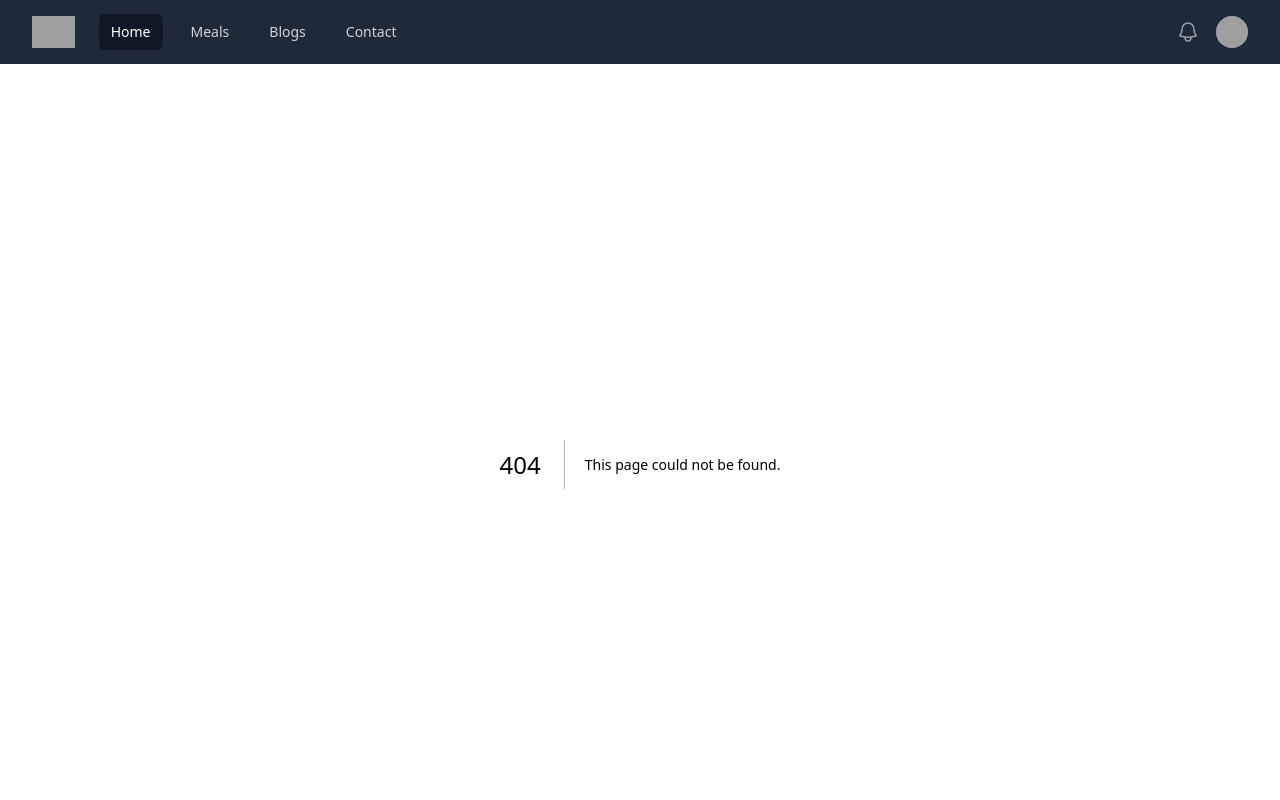
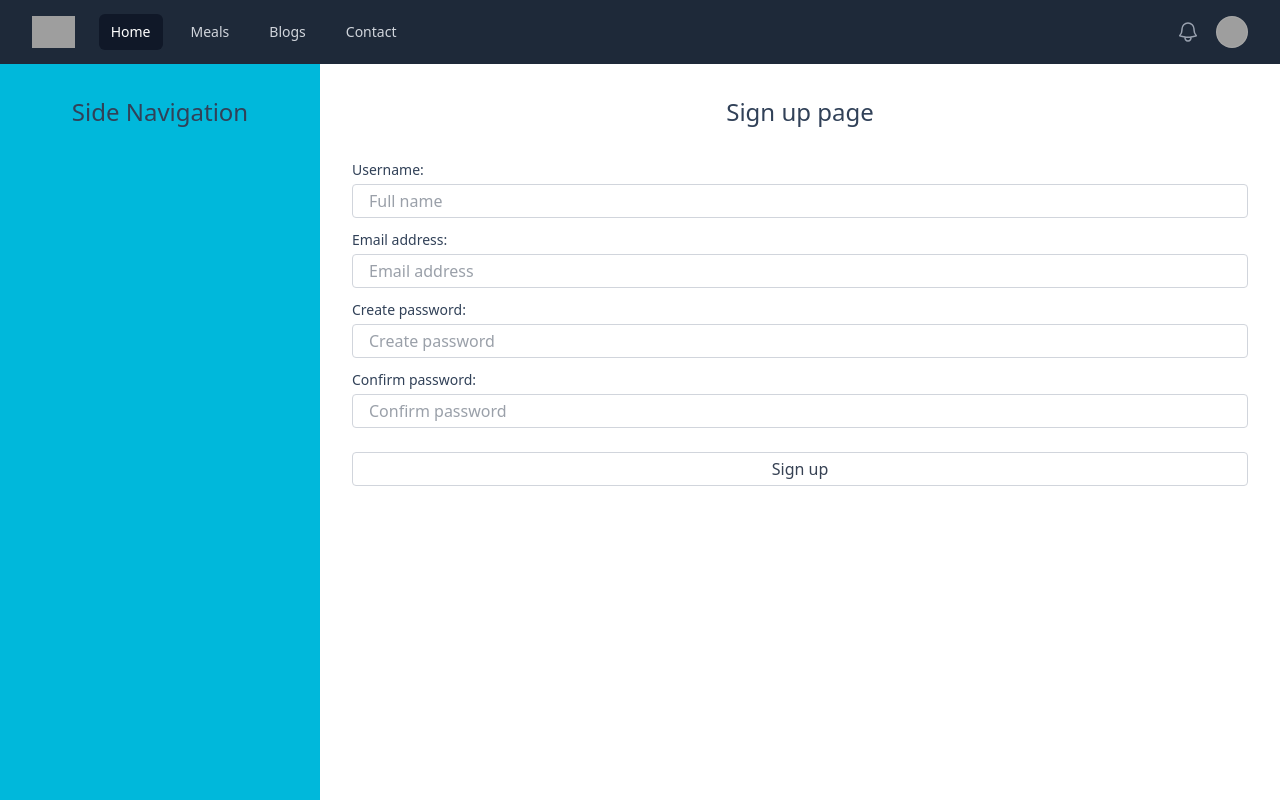
Before and after one commit to WalidurTanjim/mealdb-next-practice-my-app, a Next.js app: page /signup in a window 1280 px wide. Before the commit this address had no page. Shown: the top 800 px of the page. Built offline with nearby package versions, Linux system fonts and the light colour scheme; grey boxes are pictures that could not be loaded.

Commit message:
Signin & Signup page created

```diff
--- /dev/null
+++ b/src/app/(authentication)/layout.jsx
@@ -0,0 +1,15 @@
+const AuthPagesLayout = ({children}) => {
+    return (
+        <div className={`grid grid-cols-12`}>
+            <div className={`side_nav col-span-3 h-screen bg-cyan-500 pt-8`}>
+                <h1 className={`text-center text-2xl text-slate-700 font-medium`}>Side Navigation</h1>
+            </div>
+
+            <div className={`col-span-9`}>
+                {children}
+            </div>
+        </div>
+    );
+};
+
+export default AuthPagesLayout;
--- /dev/null
+++ b/src/app/(authentication)/signin/components/SignInForm.jsx
@@ -0,0 +1,31 @@
+"use client";
+
+const SignInForm = () => {
+    const handleSubmit = async(e) => {
+        e.preventDefault();
+
+        const form = e.target;
+        const email = form.email.value;
+        const password = form.password.value;
+        const payload = { email, password };
+        console.log(payload);
+    }
+
+    return (
+        <form onSubmit={handleSubmit}>
+            <div className="email mb-3">
+                <h1 className="text-sm font-medium text-slate-700 mb-1">Email address:</h1>
+                <input type="email" name="email" id="email" autoComplete="off" required placeholder="Email address" className="w-full border border-gray-300 focus:ring-3 ring-gray-100 outline-none rounded px-4 py-1 text-gray-700" />
+            </div>
+
+            <div className="password mb-3">
+                <h1 className="text-sm font-medium text-slate-700 mb-1">Create password:</h1>
+                <input type="text" name="password" id="password" autoComplete="off" required placeholder="Create password" className="w-full border border-gray-300 focus:ring-3 ring-gray-100 outline-none rounded px-4 py-1 text-gray-700" />
+            </div>
+
+            <button type="submit" className="w-full border border-gray-300 focus:ring-3 ring-gray-100 outline-none rounded hover:bg-gray-100 active:bg-transparent font-medium px-4 py-1 mt-3 text-gray-700 text-center">Sign up</button>
+        </form>
+    );
+};
+
+export default SignInForm;
--- /dev/null
+++ b/src/app/(authentication)/signin/page.jsx
@@ -0,0 +1,17 @@
+import SignInForm from "./components/SignInForm";
+
+const SignIn = () => {
+    return (
+        <div className='signin'>
+            <div className="container mx-auto w-full px-6 lg:px-8 py-8">
+                <h1 className='text-center text-2xl text-slate-700 font-medium'>Sign in page</h1>
+
+                <div className="mt-8">
+                    <SignInForm />
+                </div>
+            </div>
+        </div>
+    );
+};
+
+export default SignIn;
--- /dev/null
+++ b/src/app/(authentication)/signup/components/SignUpForm.jsx
@@ -0,0 +1,49 @@
+"use client";
+
+import { useState } from "react";
+
+const SignUpForm = () => {
+    const [loading, setLoading] = useState(false);
+
+    const handleSubmit = async(e) => {
+        e.preventDefault();
+
+        const form = e.target;
+        const username = form.username.value;
+        const email = form.email.value;
+        const password = form.password.value;
+        const confirm_password = form.confirm_password.value;
+        const role = "user";
+        const badge = "bronze";
+        const payload = { username, email, password, confirm_password, role, badge };
+        console.log(payload);
+    }
+
+    return (
+        <form onSubmit={handleSubmit}>
+            <div className="username mb-3">
+                <h1 className="text-sm font-medium text-slate-700 mb-1">Username:</h1>
+                <input type="text" name="username" id="username" autoComplete="off" required placeholder="Full name" className="w-full border border-gray-300 focus:ring-3 ring-gray-100 outline-none rounded px-4 py-1 text-gray-700" />
+            </div>
+
+            <div className="email mb-3">
+                <h1 className="text-sm font-medium text-slate-700 mb-1">Email address:</h1>
+                <input type="email" name="email" id="email" autoComplete="off" required placeholder="Email address" className="w-full border border-gray-300 focus:ring-3 ring-gray-100 outline-none rounded px-4 py-1 text-gray-700" />
+            </div>
+
+            <div className="password mb-3">
+                <h1 className="text-sm font-medium text-slate-700 mb-1">Create password:</h1>
+                <input type="text" name="password" id="password" autoComplete="off" required placeholder="Create password" className="w-full border border-gray-300 focus:ring-3 ring-gray-100 outline-none rounded px-4 py-1 text-gray-700" />
+            </div>
+
+            <div className="confirm_password mb-3">
+                <h1 className="text-sm font-medium text-slate-700 mb-1">Confirm password:</h1>
+                <input type="text" name="confirm_password" id="confirm_password" autoComplete="off" required placeholder="Confirm password" className="w-full border border-gray-300 focus:ring-3 ring-gray-100 outline-none rounded px-4 py-1 text-gray-700" />
+            </div>
+
+            <button type="submit" className={`w-full border border-gray-300 focus:ring-3 ring-gray-100 outline-none rounded hover:bg-gray-100 active:bg-transparent font-medium px-4 py-1 mt-3 text-gray-700 text-center ${loading ? "cursor-not-allowed" : "cursor-pointer"}`}>{loading ? "Pending..." : "Sign up"}</button>
+        </form>
+    );
+};
+
+export default SignUpForm;
--- /dev/null
+++ b/src/app/(authentication)/signup/page.jsx
@@ -0,0 +1,17 @@
+import SignUpForm from "./components/SignUpForm";
+
+const SignUp = () => {
+    return (
+        <div className='signin'>
+            <div className="container mx-auto w-full px-6 lg:px-8 py-8">
+                <h1 className='text-center text-2xl text-slate-700 font-medium'>Sign up page</h1>
+
+                <div className="mt-8">
+                    <SignUpForm />
+                </div>
+            </div>
+        </div>
+    );
+};
+
+export default SignUp;
```
